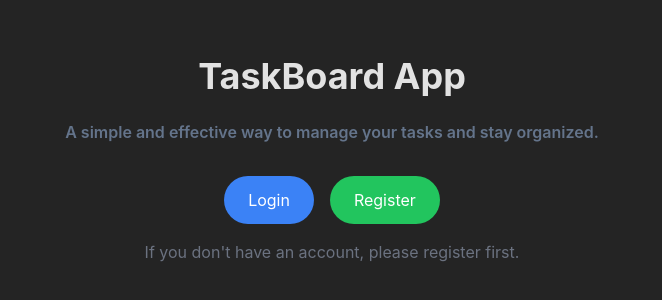
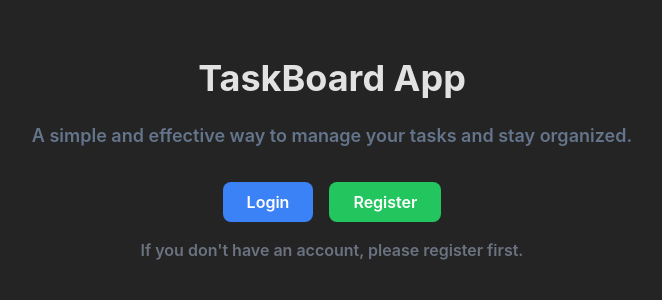
Before and after one commit to KESHAVsCODE/TaskBoard_Frontend, a React (Vite) app: page / in a window 1280 px wide. Shown: the part 240-540 px from the top of the page, without its empty margins (308-970 px from the left). Built offline with nearby package versions, Linux system fonts and the light colour scheme.

Commit message:
some ui improvments

```diff
--- a/src/components/Home.jsx
+++ b/src/components/Home.jsx
@@ -2,24 +2,24 @@ import { Link } from "react-router-dom";
 
 const Home = () => {
   return (
-    <div className="flex flex-col items-center justify-center h-screen ">
+    <div className="px-4 flex flex-col items-center justify-center h-screen text-center">
       <h1 className="text-4xl font-bold mb-6">TaskBoard App</h1>
-      <p className="text-slate-500 font-semibold mb-8">
+      <p className="text-lg text-slate-500 font-semibold mb-8">
         A simple and effective way to manage your tasks and stay organized.
       </p>
-      <div className="flex gap-4">
+      <div className="flex gap-4 font-semibold">
         <Link to="/login">
-          <button className="px-6 py-3 bg-blue-500 text-white rounded-full hover:bg-blue-600 transition-all">
+          <button className="px-6 py-2 bg-blue-500 text-white rounded-lg hover:bg-blue-600 transition-all">
             Login
           </button>
         </Link>
         <Link to="/signup">
-          <button className="px-6 py-3 bg-green-500 text-white rounded-full hover:bg-green-600 transition-all">
+          <button className="px-6 py-2 bg-green-500 text-white rounded-lg hover:bg-green-600 transition-all">
             Register
           </button>
         </Link>
       </div>
-      <p className="mt-4 text-gray-500">
+      <p className="mt-4  text-gray-500 font-semibold">
         If you don&apos;t have an account, please register first.
       </p>
     </div>
--- a/src/components/Login.jsx
+++ b/src/components/Login.jsx
@@ -27,7 +27,7 @@ const Login = () => {
       setLoading(true);
       setError("");
       const response = await fetch(
-        `https://taskboard-backend-j1wk.onrender.com/user/login`,
+        `${import.meta.env.VITE_REACT_APP_BACKEND_URL}/user/login`,
         {
           method: "POST",
           credentials: "include",
--- a/src/components/Popup.jsx
+++ b/src/components/Popup.jsx
@@ -2,12 +2,11 @@
 const Popup = ({ message, showPopup }) => {
   return (
     <div
-      className={`flex justify-center fixed top-0 left-0
-       right-0 p-4 bg-transparent text-white
+      className={`flex justify-center fixed top-0 left-0 right-0 py-3 bg-transparent text-white
        ${showPopup ? "" : "-translate-y-[100%]"}
          transition-transform  delay-300`}
     >
-      <p className="text-center text-green-500 border-green-500 px-4 py-2 border rounded   ">
+      <p className="px-4 py-2 text-center font-semibold text-green-500  bg-[#222] rounded">
         {message}
       </p>
     </div>
--- a/src/components/Signup.jsx
+++ b/src/components/Signup.jsx
@@ -24,7 +24,7 @@ const Signup = () => {
       setLoading(true);
       setError("");
       const response = await fetch(
-        `https://taskboard-backend-j1wk.onrender.com/user/signup`,
+        `${import.meta.env.VITE_REACT_APP_BACKEND_URL}/user/signup`,
         {
           method: "POST",
           credentials: "include",
--- a/src/components/TaskBoard.jsx
+++ b/src/components/TaskBoard.jsx
@@ -37,14 +37,16 @@ const TaskBoard = () => {
     navigate("/login");
   };
 
-  if (loading) return <p className="text-center">Loading...</p>;
-  if (error) return <p className="text-center">{error}</p>;
+  if (loading) return <p className="py-2 text-center">Loading...</p>;
+  if (error) return <p className="py-2 text-center">{error}</p>;
 
   return (
     <div className="w-full h-full">
       <Popup message={popupMessage} showPopup={showPopup} />
-      <header className="p-4 flex justify-between bg-gray-700">
-        <p className="text-2xl font-medium">Welcome {user.userName}</p>
+      <header className="p-4 flex justify-between bg-[#444]">
+        <p className="text-xl sm:text-2xl font-medium">
+          Welcome {user.userName.split(" ")[0]}
+        </p>
         <button
           onClick={logoutUser}
           className="px-4 py-1 bg-blue-500 font-semibold rounded-lg hover:opacity-50 active:scale-90 transition-all"
--- a/src/handlers/handleCreateListClick.js
+++ b/src/handlers/handleCreateListClick.js
@@ -10,7 +10,7 @@ const handleCreateListClick = async ({
   inputRef.current.value = "";
   try {
     const response = await fetch(
-      "https://taskboard-backend-j1wk.onrender.com/list/create",
+      `${import.meta.env.VITE_REACT_APP_BACKEND_URL}/list/create`,
       {
         method: "POST",
         credentials: "include",
--- a/src/handlers/handleCreateTaskClick.js
+++ b/src/handlers/handleCreateTaskClick.js
@@ -12,7 +12,7 @@ const handleCreateTaskClick = async (
   taskInputRef.current.value = "";
   try {
     const response = await fetch(
-      "https://taskboard-backend-j1wk.onrender.com/task/create",
+      `${import.meta.env.VITE_REACT_APP_BACKEND_URL}/task/create`,
       {
         method: "POST",
         credentials: "include",
--- a/src/handlers/handleDeleteTaskClick.js
+++ b/src/handlers/handleDeleteTaskClick.js
@@ -9,7 +9,7 @@ const handleDeleteTaskClick = async (
 ) => {
   try {
     const response = await fetch(
-      "https://taskboard-backend-j1wk.onrender.com/task/delete",
+      `${import.meta.env.VITE_REACT_APP_BACKEND_URL}/task/delete`,
       {
         method: "DELETE",
         credentials: "include",
--- a/src/handlers/handleDragDropEvent.js
+++ b/src/handlers/handleDragDropEvent.js
@@ -76,7 +76,7 @@ const updateTasksInDatabase = async ({
 }) => {
   try {
     const response = await fetch(
-      "https://taskboard-backend-j1wk.onrender.com/task/move",
+      `${import.meta.env.VITE_REACT_APP_BACKEND_URL}/task/move`,
       {
         method: "PATCH",
         credentials: "include",
--- a/src/hooks/useFetchListData.js
+++ b/src/hooks/useFetchListData.js
@@ -6,7 +6,7 @@ const useFetchListData = () => {
   const [lists, setLists] = useState([]);
 
   const fetchCryptoData = async () => {
-    const apiUrl = `https://taskboard-backend-j1wk.onrender.com/list`;
+    const apiUrl = `${import.meta.env.VITE_REACT_APP_BACKEND_URL}/list`;
     try {
       setLoading(true);
       setError("");
```
Also changed, not shown: 2 other files (tests, documents, lock files or other folders).
